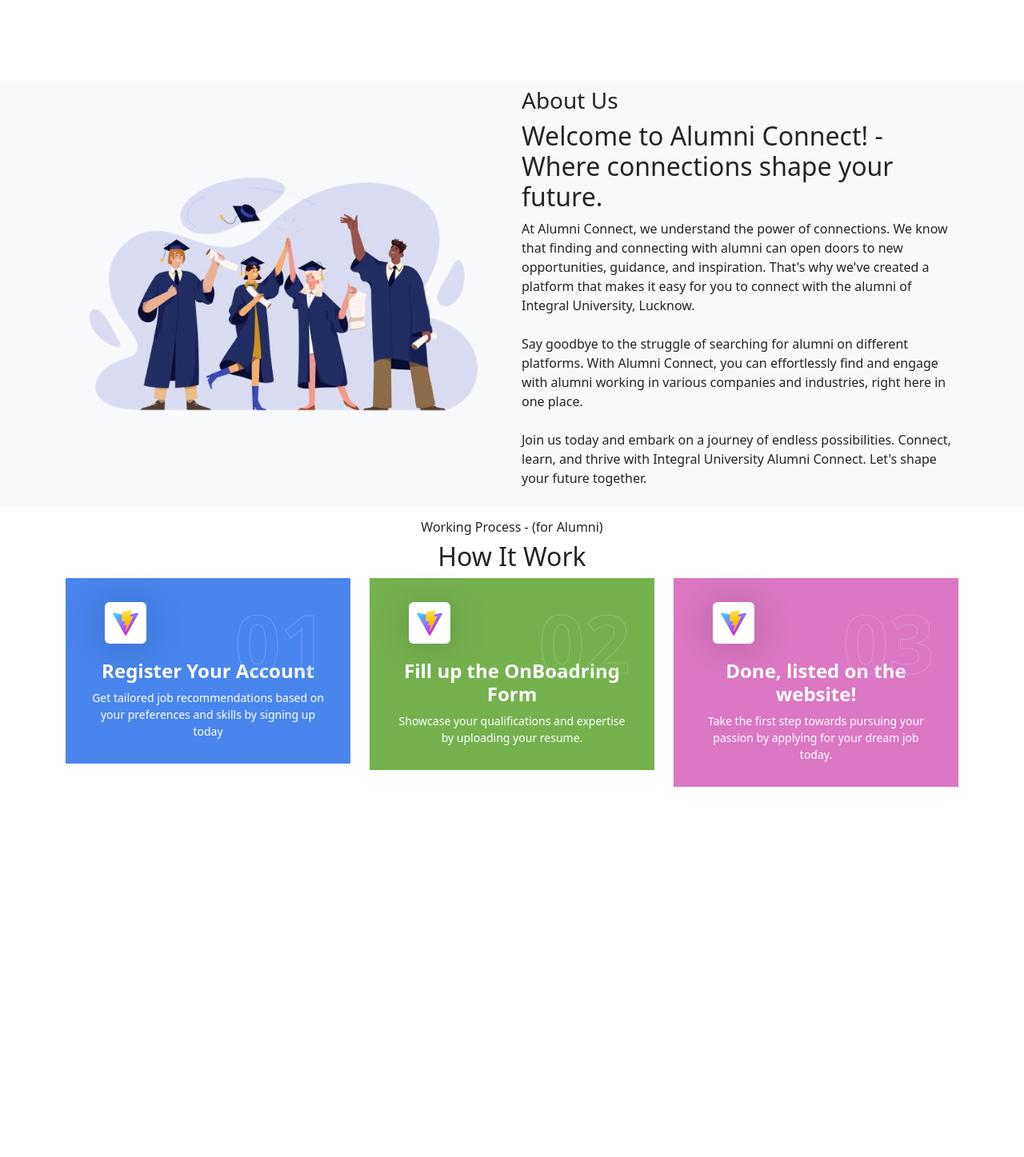
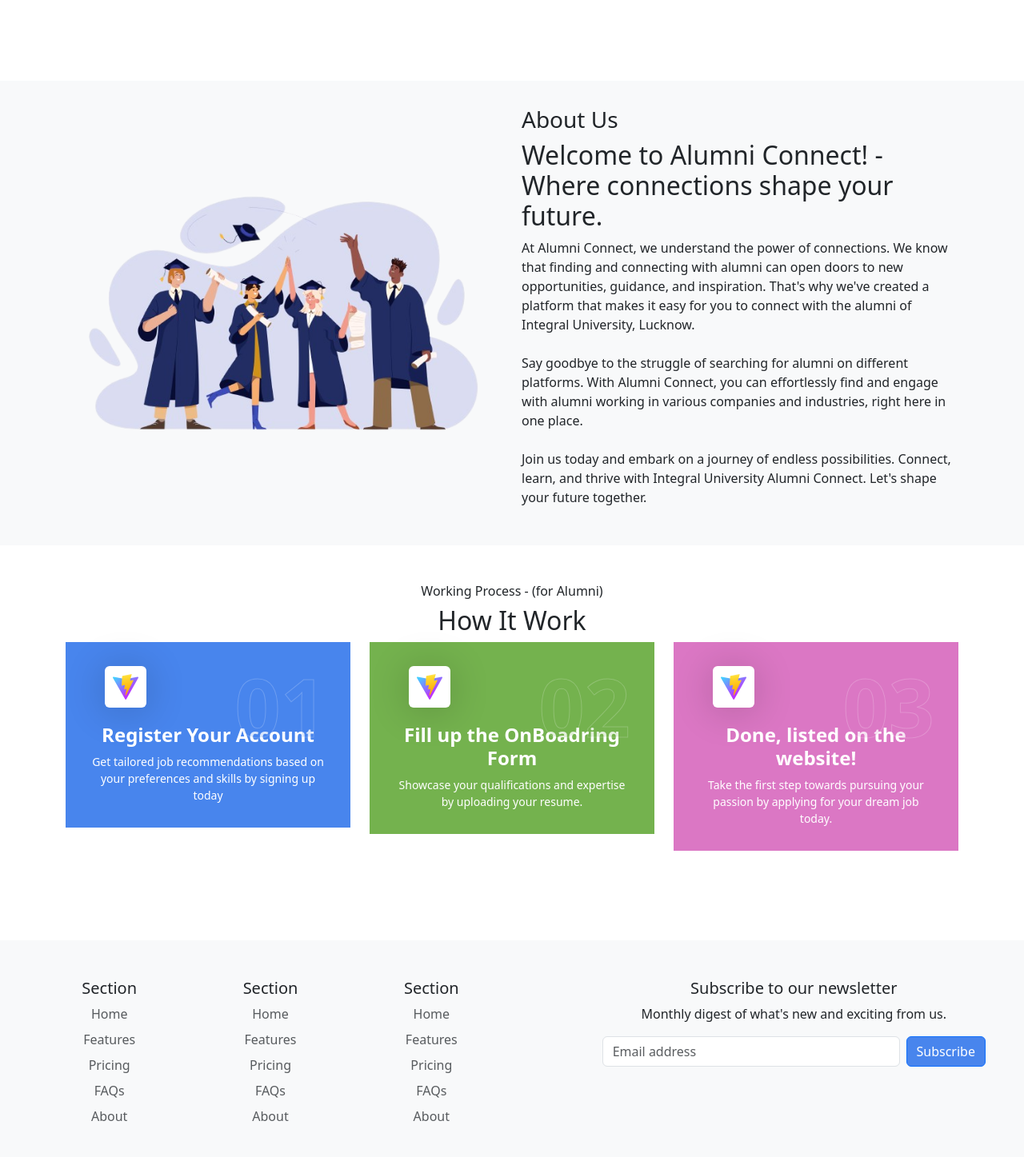
Before and after one commit to khubaibkm/alumniConnect, a React (Vite) app: page / in a window 1280 px wide. Shown: the part 723-2170 px from the top of the page at 80% size. Built offline with nearby package versions, Linux system fonts and the light colour scheme; no server answers.

Commit message:
minor changes

```diff
--- a/src/pages/HomePage.jsx
+++ b/src/pages/HomePage.jsx
@@ -17,7 +17,7 @@
                 style={{ backgroundBlendMode: "cover" }}
               />
             </div>
-            <div className="col-lg-6">
+            <div className="col-lg-6 py-4">
               <div className="section-head text-start">
                 <h3>About Us</h3>
                 <h2 className="title">
@@ -46,8 +46,8 @@
         </div>
       </section>
       <section
-        className="content-inner overflow-hidden position-relative mt-3"
-        style={{ minHeight: "100vh" }}
+        className="content-inner overflow-hidden position-relative mb-5 py-5 "
+        // style={{ minHeight: "100vh" }}
       >
         <div className="container ">
           <div className="section-head text-center">
--- a/src/pages/SignIn.jsx
+++ b/src/pages/SignIn.jsx
@@ -1,8 +1,5 @@
 import React, { useState } from "react";
-import {
-  createUserWithEmailAndPassword,
-  signInWithPopup,
-} from "firebase/auth";
+import { createUserWithEmailAndPassword, signInWithPopup } from "firebase/auth";
 import { auth, googleProvider } from "../config/firebase.js";
 import { toast } from "react-toastify";
 import "react-toastify/dist/ReactToastify.css";
@@ -15,6 +12,10 @@
   const [password, setPassword] = useState("");
 
   const handleSignIn = async () => {
+    if (email === "" || password === "") {
+      toast.error("Please fill all the fields");
+      return;
+    }
     try {
       await createUserWithEmailAndPassword(auth, email, password);
       navigate("/");
@@ -36,7 +37,7 @@
   };
 
   return (
-    <div className="container mt-5 p-5" >
+    <div className="container mt-5 p-5">
       <section className="vh-xxl-100 pt-5">
         <div className="container h-100 d-flex px-0 px-sm-4">
           <div className="row justify-content-center align-items-center m-auto">
@@ -71,7 +72,7 @@
                       <div className="mt-3">
                         <input
                           className="cred"
-                          type="text"
+                          type="email"
                           placeholder="email"
                           onChange={(e) => setEmail(e.target.value)}
                         />
--- a/src/pages/SignUp.jsx
+++ b/src/pages/SignUp.jsx
@@ -12,6 +12,11 @@
   const [password, setPassword] = useState("");
 
   const handleSignUp = async () => {
+    if (email === "" || password === "") {
+      toast.error("Please fill all the fields");
+      return;
+    }
+
     try {
       await createUserWithEmailAndPassword(auth, email, password);
       navigate("/On_boarding_form");
@@ -67,7 +72,7 @@
                       <div className="mt-3">
                         <input
                           className="cred"
-                          type="text"
+                          type="email"
                           placeholder="email"
                           onChange={(e) => setEmail(e.target.value)}
                         />
```
Also changed, not shown: src/components/Slider.jsx (added).
